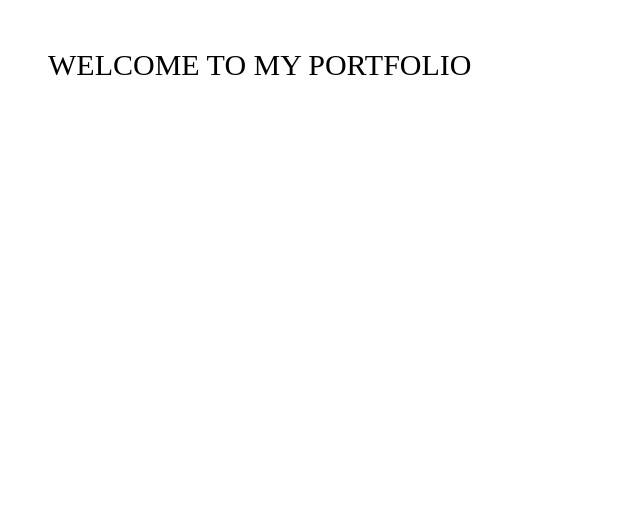
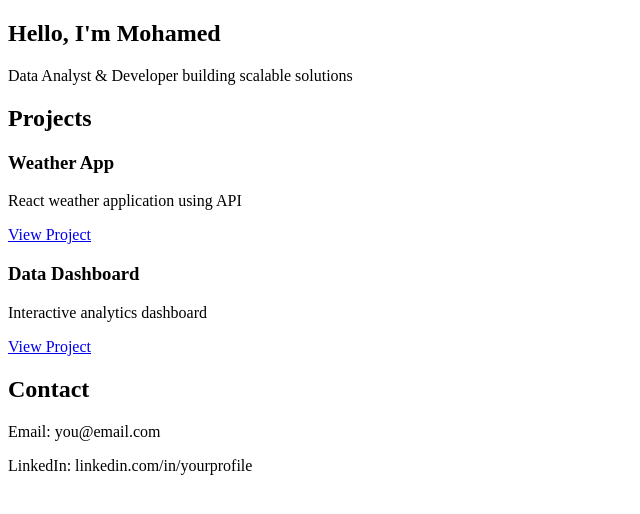
Before and after one commit to bz0074/Portfolio, a React (Vite) app: page / in a window 1280 px wide. Shown: the top 514 px of the page, without its empty margins (0-640 px from the left). Built offline with nearby package versions, Linux system fonts and the light colour scheme.

Commit message:
Update App.jsx

```diff
--- a/src/App.jsx
+++ b/src/App.jsx
@@ -1,9 +1,13 @@
+import Home from "./pages/Home";
+import Projects from "./pages/Projects";
+import Contact from "./pages/Contact";
+
 function App() {
-  console.log("APP IS RENDERING");
-
   return (
-    <div style={{ padding: "40px", fontSize: "30px", color: "black" }}>
-      WELCOME TO MY PORTFOLIO
+    <div>
+      <Home />
+      <Projects />
+      <Contact />
     </div>
   );
 }
```
